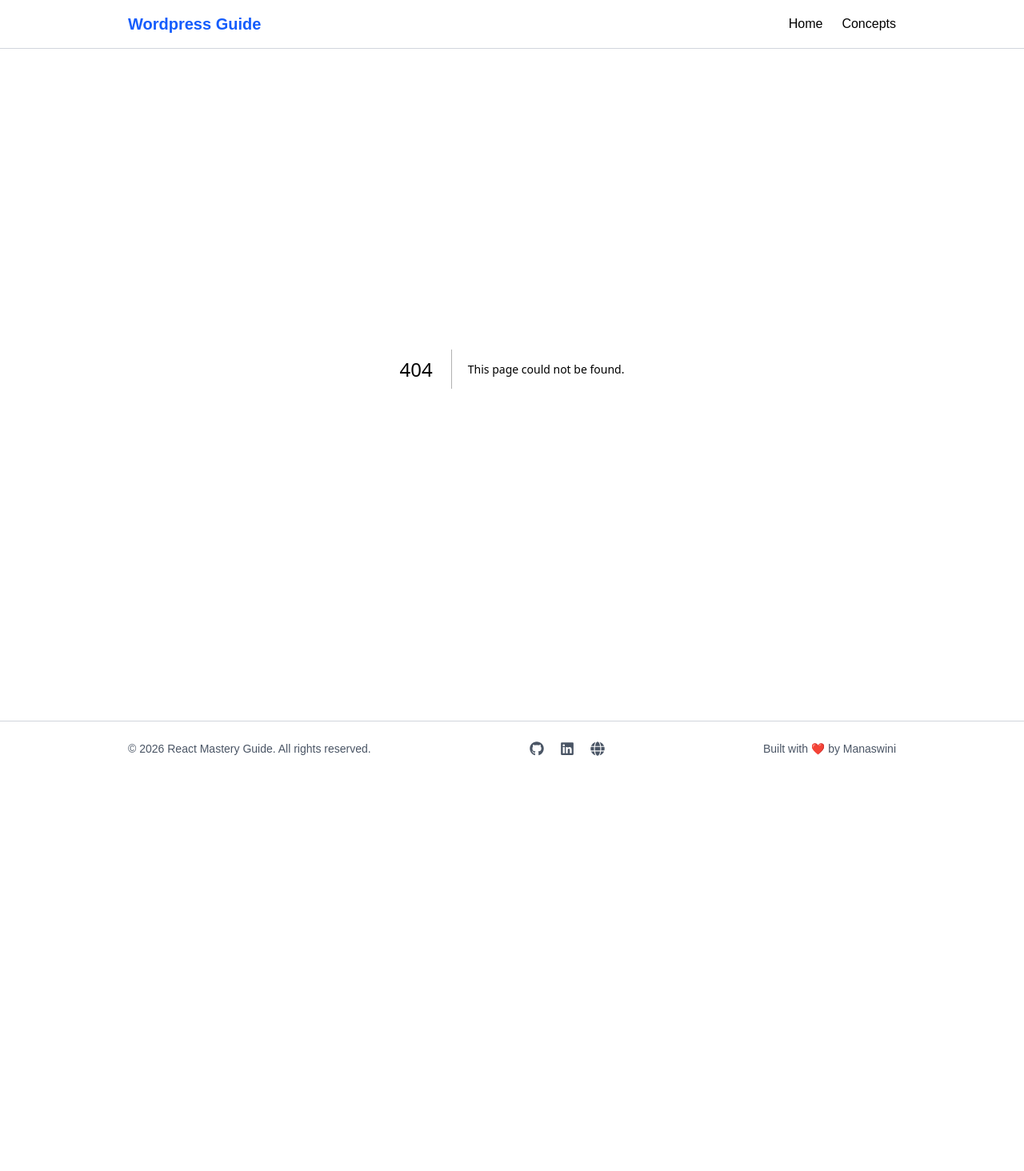
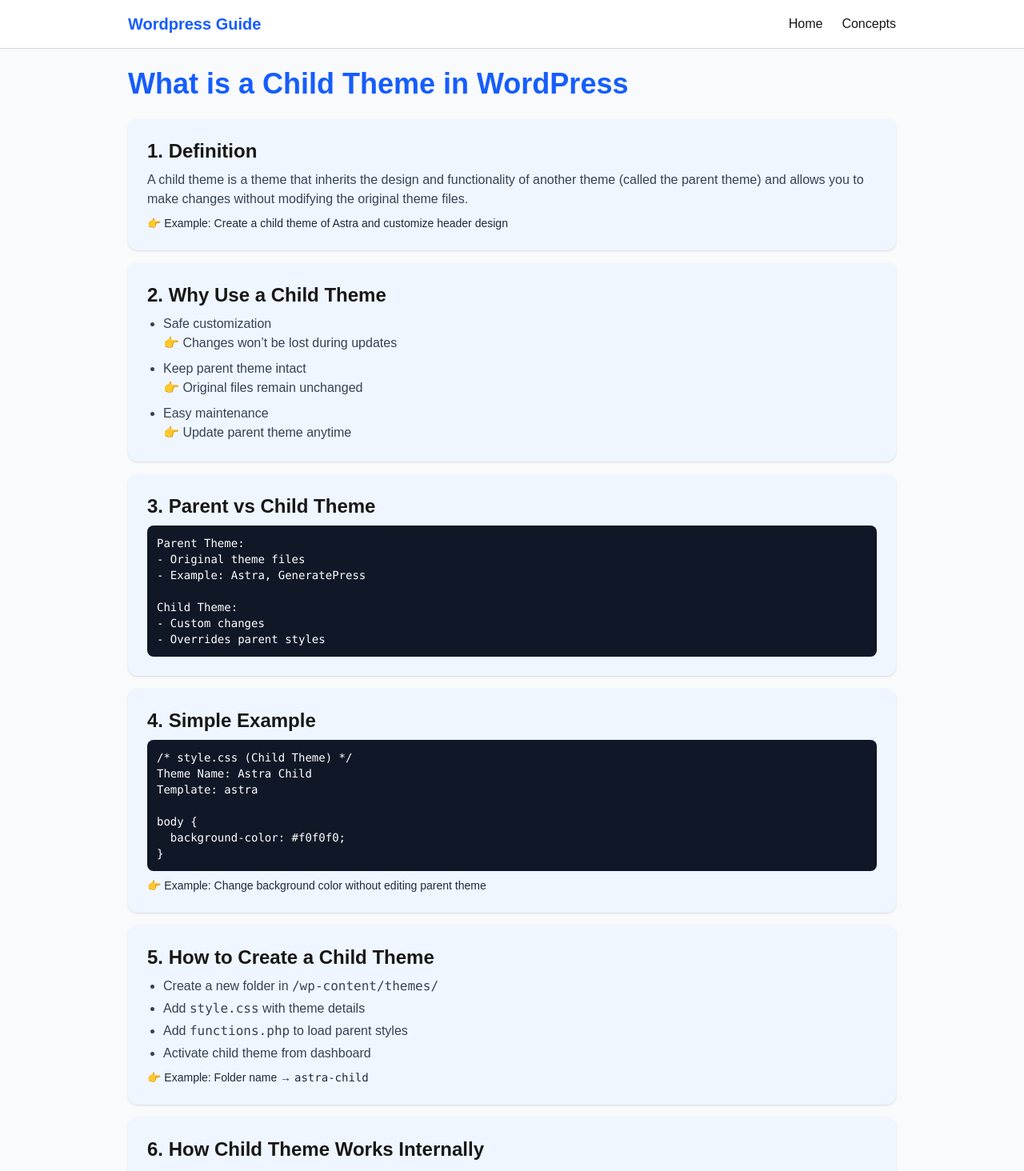
Before and after one commit to Monisasmal/WordPress-Concepts, a Next.js app: page /concepts/WhatIsChildTheme in a window 1280 px wide. Before the commit this address had no page. Shown: the top 1464 px of the page at 80% size. Before the commit the page ends 970 px from the top, so only its background shows below. Built offline with nearby package versions, Linux system fonts and the light colour scheme.

Commit message:
first commit

```diff
--- /dev/null
+++ b/src/app/concepts/WhatIsChildTheme/page.tsx
@@ -0,0 +1,197 @@
+export default function WhatIsChildTheme() {
+  return (
+    <div className="bg-gray-50 min-h-screen">
+
+      {/* Container */}
+      <div className="w-full max-w-5xl mx-auto px-4 sm:px-6 lg:px-8 py-6">
+
+        {/* Header */}
+        <h1 className="text-2xl sm:text-3xl md:text-4xl font-bold text-blue-600 mb-6">
+          What is a Child Theme in WordPress
+        </h1>
+
+        {/* Card Wrapper */}
+        <div className="space-y-4">
+
+          {/* Definition */}
+          <section className="bg-blue-50 shadow-sm rounded-xl p-4 sm:p-6">
+            <h2 className="text-lg sm:text-xl md:text-2xl font-semibold mb-2">
+              1. Definition
+            </h2>
+            <p className="text-sm sm:text-base text-gray-700">
+              A child theme is a theme that inherits the design and functionality
+              of another theme (called the parent theme) and allows you to make
+              changes without modifying the original theme files.
+            </p>
+
+            <p className="text-sm text-gray-800 mt-2">
+              👉 Example: Create a child theme of Astra and customize header design
+            </p>
+          </section>
+
+          {/* Why */}
+          <section className="bg-blue-50 shadow-sm rounded-xl p-4 sm:p-6">
+            <h2 className="text-lg sm:text-xl md:text-2xl font-semibold mb-2">
+              2. Why Use a Child Theme
+            </h2>
+
+            <ul className="list-disc ml-5 text-sm sm:text-base text-gray-700 space-y-2">
+              <li>
+                Safe customization
+                <br />👉 Changes won’t be lost during updates
+              </li>
+
+              <li>
+                Keep parent theme intact
+                <br />👉 Original files remain unchanged
+              </li>
+
+              <li>
+                Easy maintenance
+                <br />👉 Update parent theme anytime
+              </li>
+            </ul>
+          </section>
+
+          {/* Parent vs Child */}
+          <section className="bg-blue-50 shadow-sm rounded-xl p-4 sm:p-6">
+            <h2 className="text-lg sm:text-xl md:text-2xl font-semibold mb-2">
+              3. Parent vs Child Theme
+            </h2>
+
+            <pre className="bg-gray-900 text-white p-3 rounded-lg text-sm overflow-x-auto">
+{`Parent Theme:
+- Original theme files
+- Example: Astra, GeneratePress
+
+Child Theme:
+- Custom changes
+- Overrides parent styles`}
+            </pre>
+          </section>
+
+          {/* Example */}
+          <section className="bg-blue-50 shadow-sm rounded-xl p-4 sm:p-6">
+            <h2 className="text-lg sm:text-xl md:text-2xl font-semibold mb-2">
+              4. Simple Example
+            </h2>
+
+            <pre className="bg-gray-900 text-white p-3 rounded-lg text-sm overflow-x-auto">
+{`/* style.css (Child Theme) */
+Theme Name: Astra Child
+Template: astra
+
+body {
+  background-color: #f0f0f0;
+}`}
+            </pre>
+
+            <p className="text-sm text-gray-800 mt-2">
+              👉 Example: Change background color without editing parent theme
+            </p>
+          </section>
+
+          {/* How */}
+          <section className="bg-blue-50 shadow-sm rounded-xl p-4 sm:p-6">
+            <h2 className="text-lg sm:text-xl md:text-2xl font-semibold mb-2">
+              5. How to Create a Child Theme
+            </h2>
+
+            <ul className="list-disc ml-5 text-sm sm:text-base text-gray-700 space-y-1">
+              <li>Create a new folder in <code>/wp-content/themes/</code></li>
+              <li>Add <code>style.css</code> with theme details</li>
+              <li>Add <code>functions.php</code> to load parent styles</li>
+              <li>Activate child theme from dashboard</li>
+            </ul>
+
+            <p className="text-sm text-gray-800 mt-2">
+              👉 Example: Folder name → <code>astra-child</code>
+            </p>
+          </section>
+
+          {/* Internal */}
+          <section className="bg-blue-50 shadow-sm rounded-xl p-4 sm:p-6">
+            <h2 className="text-lg sm:text-xl md:text-2xl font-semibold mb-2">
+              6. How Child Theme Works Internally
+            </h2>
+
+            <ul className="list-disc ml-5 text-sm sm:text-base text-gray-700 space-y-2">
+              <li>
+                Loads parent theme first
+                <br />👉 Base design applied
+              </li>
+
+              <li>
+                Child theme overrides styles/files
+                <br />👉 Custom changes applied
+              </li>
+
+              <li>
+                Uses inheritance system
+                <br />👉 Only modified files are replaced
+              </li>
+            </ul>
+          </section>
+
+          {/* Advantages */}
+          <section className="bg-blue-50 shadow-sm rounded-xl p-4 sm:p-6">
+            <h2 className="text-lg sm:text-xl md:text-2xl font-semibold mb-2">
+              7. Advantages
+            </h2>
+
+            <ul className="list-disc ml-5 text-sm sm:text-base text-gray-700 space-y-2">
+              <li>
+                Safe updates
+                <br />👉 No data loss
+              </li>
+
+              <li>
+                Clean customization
+                <br />👉 Separate code
+              </li>
+
+              <li>
+                Reusable
+                <br />👉 Use across projects
+              </li>
+            </ul>
+          </section>
+
+          {/* Limitations */}
+          <section className="bg-blue-50 shadow-sm rounded-xl p-4 sm:p-6">
+            <h2 className="text-lg sm:text-xl md:text-2xl font-semibold mb-2">
+              8. Limitations
+            </h2>
+
+            <ul className="list-disc ml-5 text-sm sm:text-base text-gray-700 space-y-2">
+              <li>
+                Requires basic coding knowledge
+                <br />👉 CSS/PHP needed
+              </li>
+
+              <li>
+                Depends on parent theme
+                <br />👉 Cannot work independently
+              </li>
+            </ul>
+          </section>
+
+          {/* Interview */}
+          <section className="bg-blue-50 shadow-sm rounded-xl p-4 sm:p-6">
+            <h2 className="text-lg sm:text-xl md:text-2xl font-semibold mb-2">
+              Interview Points
+            </h2>
+
+            <ul className="list-disc ml-5 text-sm sm:text-base text-gray-900 space-y-1">
+              <li>Child theme inherits parent theme</li>
+              <li>Safe customization method</li>
+              <li>Prevents losing changes on update</li>
+              <li>Example: Astra Child Theme</li>
+            </ul>
+          </section>
+
+        </div>
+      </div>
+    </div>
+  );
+}
--- a/src/app/concepts/page.tsx
+++ b/src/app/concepts/page.tsx
@@ -25,6 +25,7 @@ const concept = [
      {name: "What are Permalinks in WordPress?", path:"/concepts/WhatArePermalinks"},
      {name: "What are Widgets in WordPress?", path:"/concepts/WhatAreWidgets"},
      {name: "What are Menus in WordPress?", path:"/concepts/WhatAreMenus"},
+     {name: "What is a Child Theme in WordPress?", path:"/concepts/WhatIsChildTheme"},
 ];
 
 export default function Concepts(){
```
